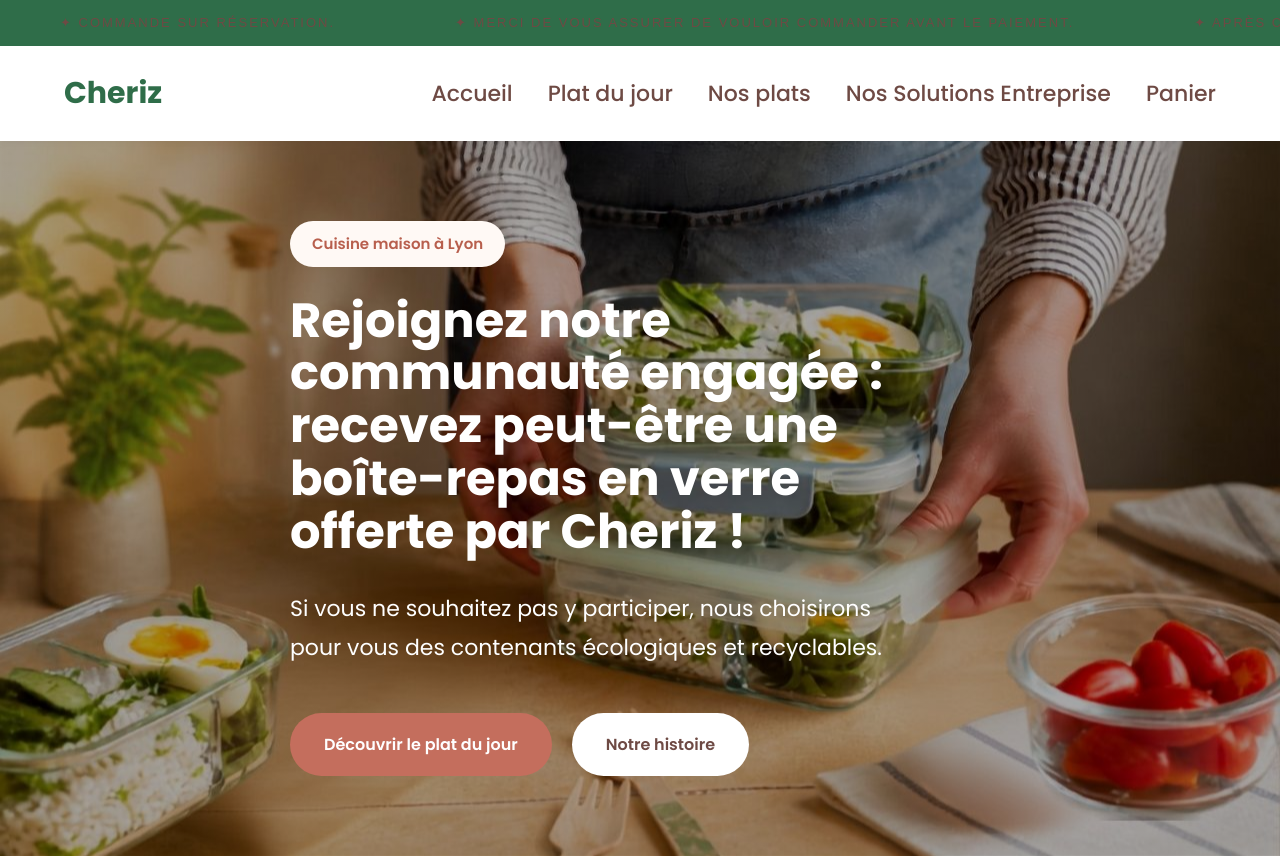
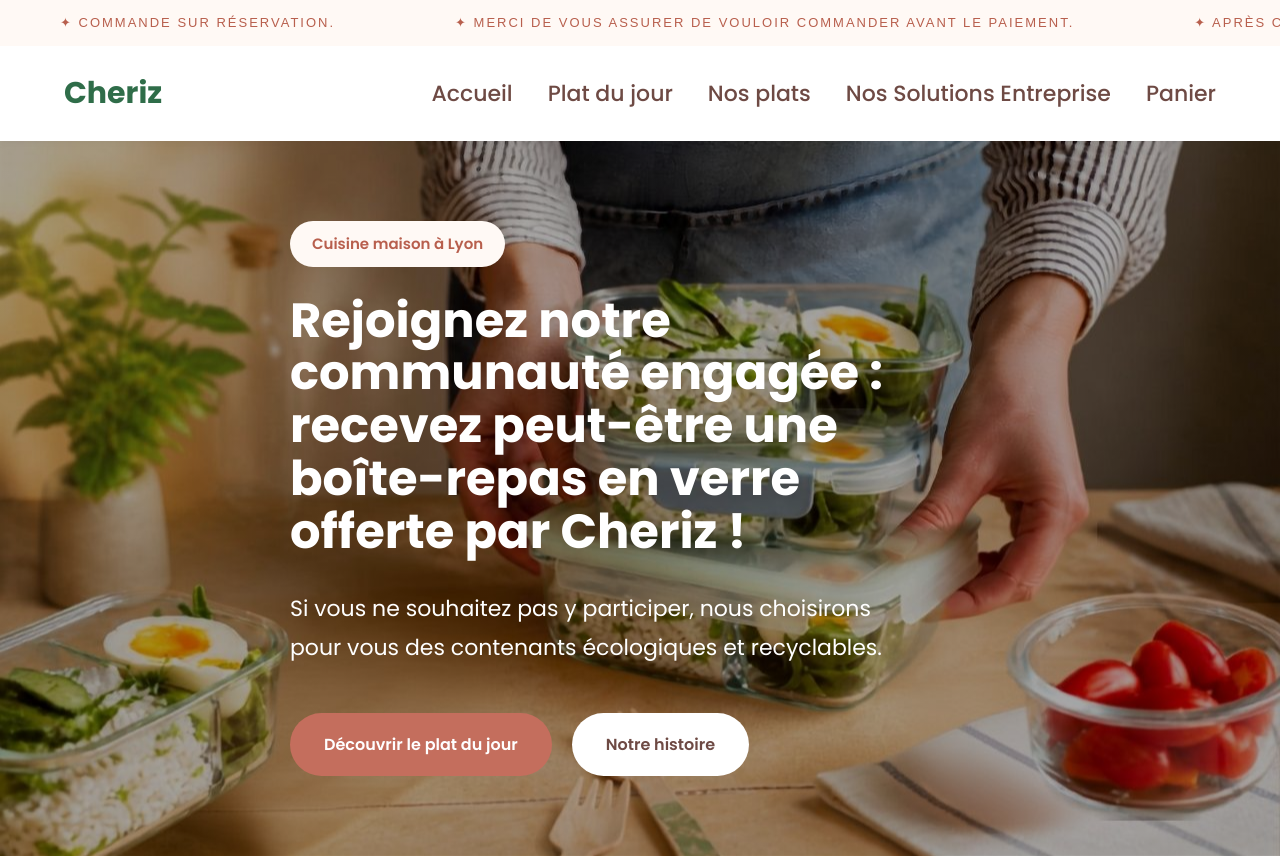
Before and after one commit to yelianying1116/cheriz-boutique, a plain HTML site: page index.html in a window 1280 px wide. Shown: the top 856 px of the page. Drawn offline with Linux system fonts and the light colour scheme.

Commit message:
Update style.css

```diff
--- a/css/style.css
+++ b/css/style.css
@@ -9,7 +9,7 @@
     top: 0;
     z-index: 1001;
     width: 100%;
-    background: #2F6D49;
+    background: #FFF9F5;
     overflow: hidden;
 }
 .ticker-track{
@@ -31,13 +31,19 @@
 }
 
 .ticker-track span{
+
     flex-shrink:0;
     padding:12px 60px;
+
     font-family:"Raleway",sans-serif;
     font-size:13px;
     font-weight:500;
+
     letter-spacing:2px;
     text-transform:uppercase;
+
+    color:#B85F4D;
+
 }
 
 @keyframes marquee{
```
